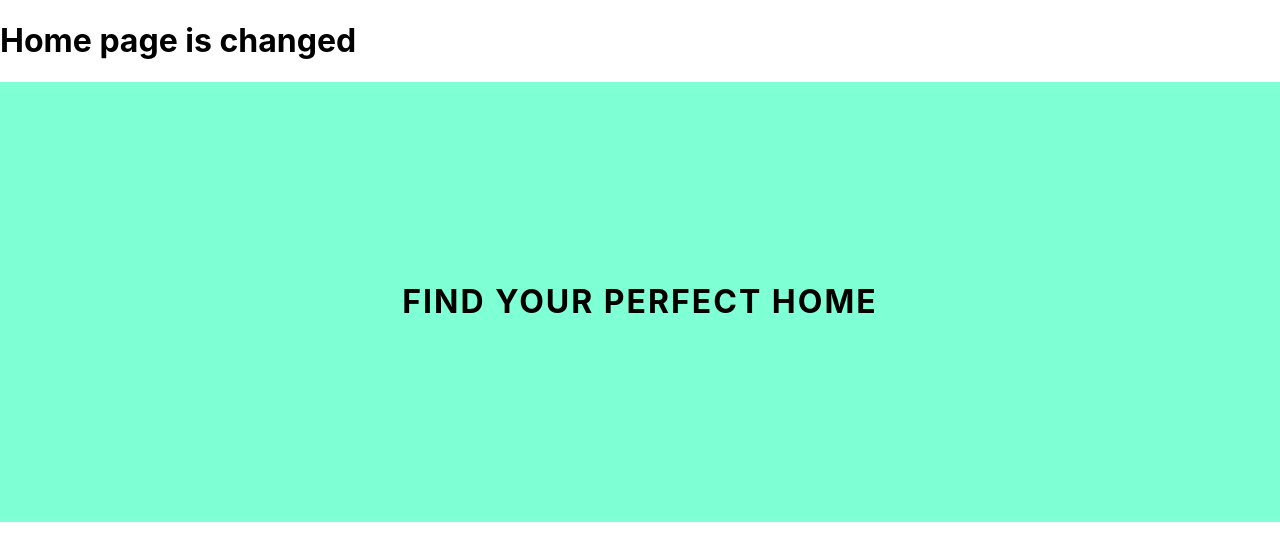
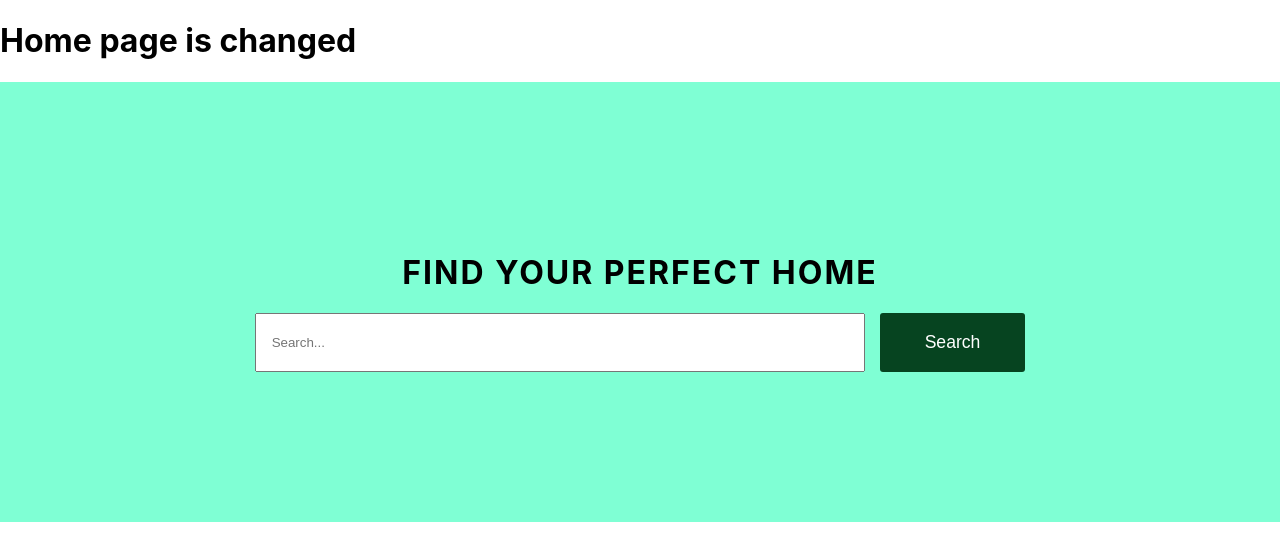
Before and after one commit to Rahat47/rent-masters, a React (Create React App) app: page / in a window 1280 px wide. Shown: the top 560 px of the page. Built offline with nearby package versions, Linux system fonts and the light colour scheme; the HTML template or start-up script is replaced by a standard one.

Commit message:
header styling and layout done

```diff
--- a/src/components/Header/Header.jsx
+++ b/src/components/Header/Header.jsx
@@ -6,6 +6,16 @@ const Header = () => {
         <div>
             <div className={styles.header}>
                 <h1 className={styles.header__title}>Find your Perfect Home</h1>
+
+                <div className={styles.header__searchbox}>
+                    <input
+                        type="text"
+                        name="search"
+                        placeholder="Search..."
+                        className={styles.header__input}
+                    />
+                    <button className={styles.header__button}>Search</button>
+                </div>
             </div>
         </div>
     );
--- a/src/components/Header/header.module.css
+++ b/src/components/Header/header.module.css
@@ -12,3 +12,39 @@
     text-transform: uppercase;
     letter-spacing: 2px;
 }
+
+.header__searchbox {
+    margin: 0 auto;
+    width: 100%;
+    display: flex;
+    justify-content: center;
+}
+
+.header__input {
+    width: 45%;
+    padding: 20px 15px;
+    caret-color: #275a53;
+    transition: all 300ms ease-in-out;
+}
+
+.header__input:focus {
+    outline: none;
+    border: 2px solid #275a53;
+}
+
+.header__button {
+    padding: 14px 45px;
+    border: none;
+    cursor: pointer;
+    margin-left: 15px;
+    color: white;
+    background: #064420;
+    border-radius: 3px;
+    font-size: 1.1rem;
+    transition: all 300ms ease-in-out;
+}
+
+.header__button:hover {
+    transform: translateY(-2px);
+    background-color: teal;
+}
```
